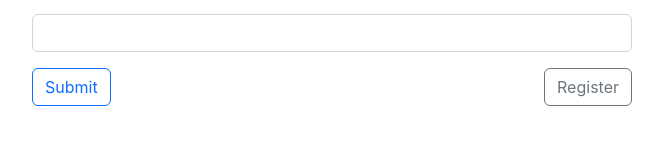
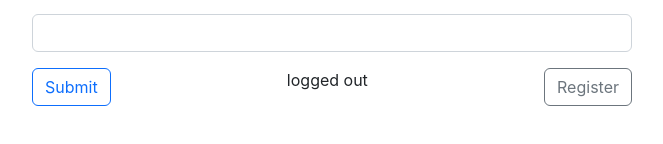
Before and after one commit to dj-mc/nodegres, a React (Create React App) app in the folder client/: page /login in a window 1280 px wide. Shown: the part 224-368 px from the top of the page, without its empty margins (308-971 px from the left). Built offline with nearby package versions, Linux system fonts and the light colour scheme.

Commit message:
Notify UI of being logged in/out

```diff
--- a/client/src/pages/Home.jsx
+++ b/client/src/pages/Home.jsx
@@ -13,18 +13,21 @@ const Home = ({ is_auth, set_auth }) => {
     }
   }, [is_auth, navigate]);
 
-  return (
-    <>
+  return is_auth ? (
+    <div>
       <h1>nodegres</h1>
       <p>A todo list app built using the PERN stack</p>
       <h1>Home</h1>
+      <span>{is_auth ? "logged in" : "logged out"}</span>
       <button
         onClick={() => set_auth(false)}
         className={"btn btn-outline-secondary"}
       >
         Logout
       </button>
-    </>
+    </div>
+  ) : (
+    <p>Authorizing...</p>
   );
 };
 
--- a/client/src/pages/Login.jsx
+++ b/client/src/pages/Login.jsx
@@ -58,6 +58,7 @@ const Login = ({ is_auth, set_auth }) => {
           >
             Submit
           </button>
+          <span>{is_auth ? "logged in" : "logged out"}</span>
           <button
             onClick={() => navigate("/register")}
             className="btn btn-outline-secondary"
--- a/client/src/pages/Register.jsx
+++ b/client/src/pages/Register.jsx
@@ -66,6 +66,7 @@ const Register = ({ is_auth, set_auth }) => {
           >
             Submit
           </button>
+          <span>{is_auth ? "logged in" : "logged out"}</span>
           <button
             onClick={() => navigate("/login")}
             className="btn btn-outline-secondary"
```
